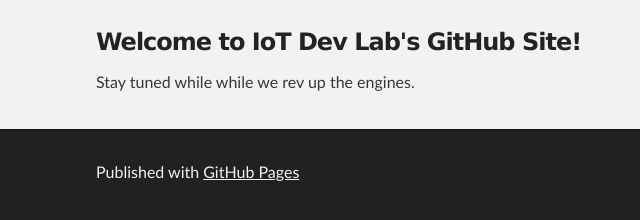
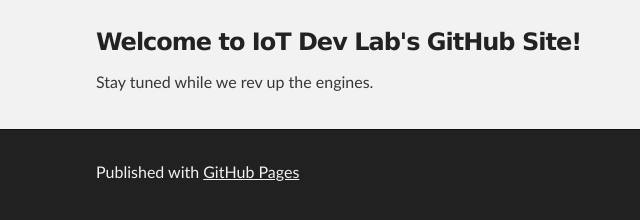
Before and after one commit to IoTDevLabs/iotdevlabs.github.io, a plain HTML site: page index.html in a window 1280 px wide. Shown: the part 236-456 px from the top of the page, 224-864 px from the left. Drawn offline with Linux system fonts and the light colour scheme.

Commit message:
Update index.html

```diff
--- a/index.html
+++ b/index.html
@@ -30,7 +30,7 @@
         <h3>
 <a id="welcome-to-iot-dev-labs-github-site" class="anchor" href="#welcome-to-iot-dev-labs-github-site" aria-hidden="true"><span class="octicon octicon-link"></span></a>Welcome to IoT Dev Lab's GitHub Site!</h3>
 
-<p>Stay tuned while while we rev up the engines.</p>
+<p>Stay tuned while we rev up the engines.</p>
       </section>
     </div>
 
```
